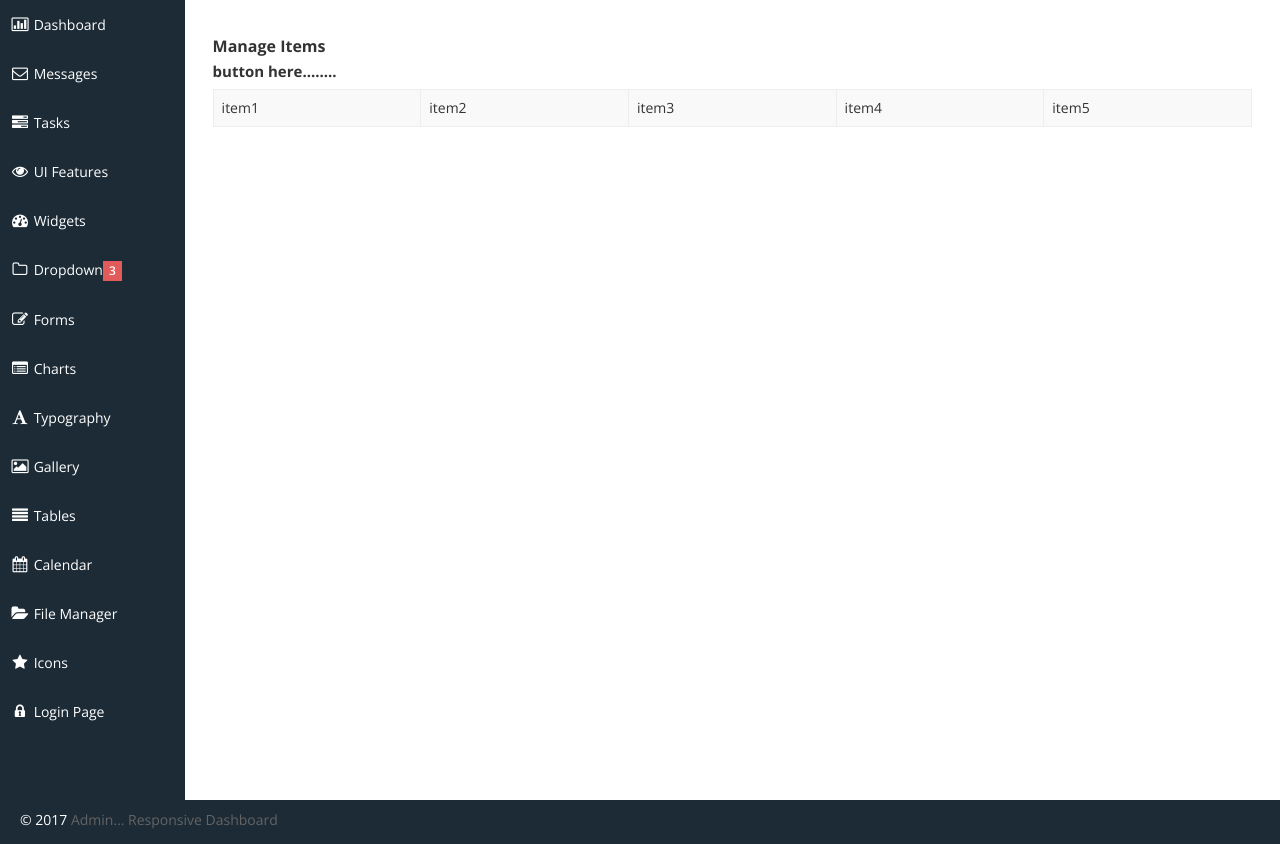
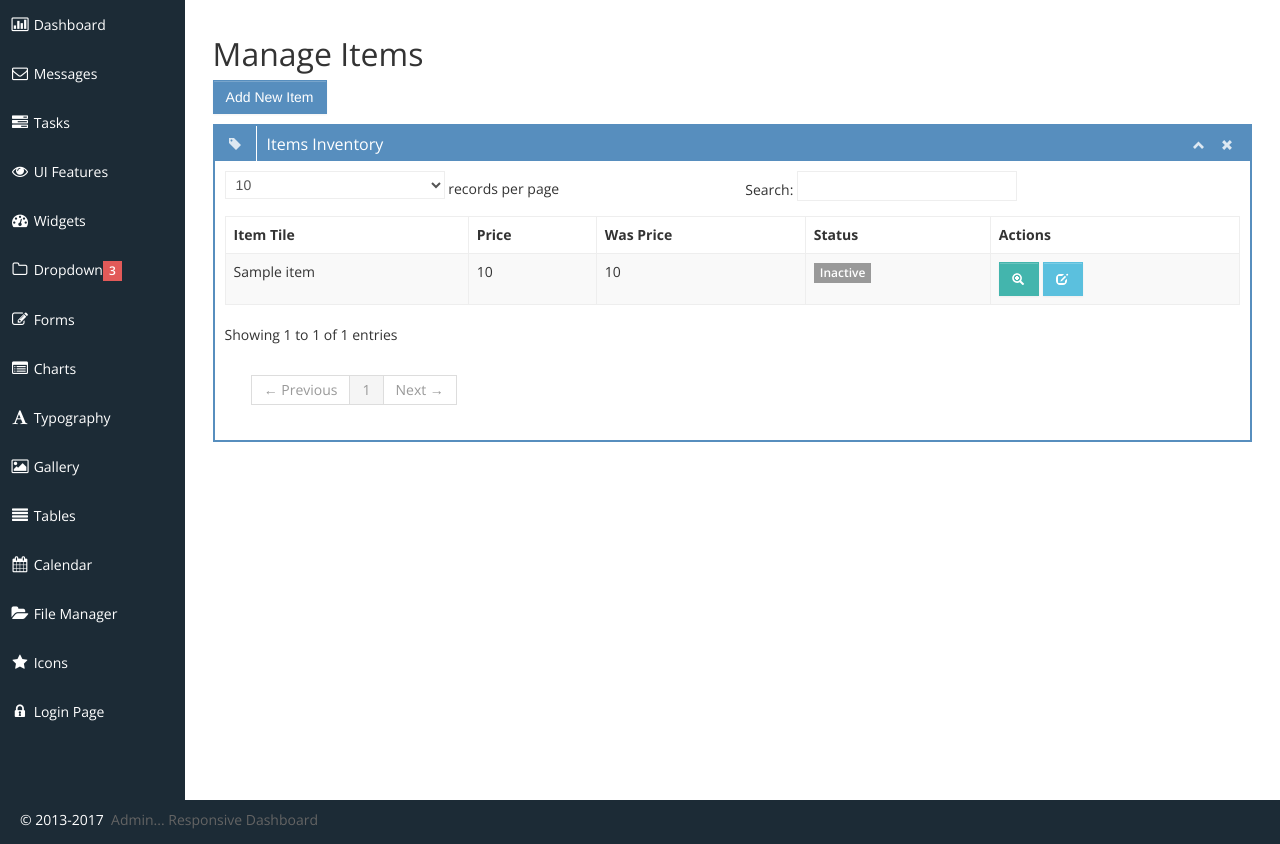
Before and after one commit to gxe1157/site4, a CodeIgniter app: page /site4/index.php/store_items/manage in a window 1280 px wide. Shown: the part 51-895 px from the top of the page. Run offline with CodeIgniter, Linux system fonts and the light colour scheme; tables that the repository leaves empty or names only in its code hold one stand-in row (values such as "Sample post").

Commit message:
Buillding adminpanel

```diff
--- a/application/config/config.php
+++ b/application/config/config.php
@@ -23,7 +23,7 @@ defined('BASEPATH') OR exit('No direct script access allowed');
 | a PHP script and you can easily do that on your own.
 |
 */
-$config['base_url'] = 'http://localhost/site4/';
+$config['base_url'] = "http://localhost/site4/";
 
 /*
 |--------------------------------------------------------------------------
--- /dev/null
+++ b/application/libraries/MY_Form_validation.php
@@ -0,0 +1,7 @@
+<?php
+/** application/libraries/My_Form_validation **/
+
+class My_Form_validation extends CI_Form_validation {
+	public $CI;
+
+}
--- a/application/modules/store_items/controllers/store_items.php
+++ b/application/modules/store_items/controllers/store_items.php
@@ -2,23 +2,152 @@
 class Store_items extends MX_Controller
 {
 
+
 function __construct() {
   parent::__construct();
 
+  $this->load->library('form_validation');
+  $this->form_validation->CI =& $this;
 }
 
-function manage()
+
+function create()
 {
+    $this->load->library('session');
     $this->load->module('site_security');
     $this->site_security->_make_sure_is_admin();
 
-    $data['view_module'] = "store_items";
-    $data['view_file'] = "manage";
+    $update_id = $this->uri->segment(3);
+    $submit = $this->input->post('submit', TRUE);
+
+    if( $submit == "Cancel" ) {
+        redirect('store_items/manage');
+    }
+
+    if( $submit == "Submit" ) {
+        // process changes
+        $this->load->library('form_validation');
+        $this->form_validation->set_rules('item_title', 'Item Title', 'required|max_length[240]|callback_item_check');
+        $this->form_validation->set_rules('item_price', 'Item Price', 'required|numeric');
+        $this->form_validation->set_rules('was_price',  'Was Price',  'numeric');
+        $this->form_validation->set_rules('status',  'Status',  'required|numeric');
+        $this->form_validation->set_rules('item_description',  'Item Description',  'required');
+
+        if($this->form_validation->run() == TRUE) {
+            $data = $this->fetch_data_from_post();
+            // make search friendly url
+            $data['item_url'] = url_title( $data['item_title'] );
+            if(is_numeric($update_id)){
+                //update the item details
+                $this->_update($update_id, $data);
+                $flash_msg = "The item details were sucessfully updated";
+            } else {
+                //insert a new item
+                $this->_insert($data);
+                $update_id = $this->get_max(); // get the ID of new item
+                $flash_msg = "The item was sucessfully added";
+            }
+            $value     = '<div class="alert alert-success" role="alert">'.$flash_msg.'</div>';
+            $this->session->set_flashdata('item', $value);
+            redirect('store_items/create/'.$update_id);
+        }
+    }
+
+    if( ( is_numeric($update_id) ) && ($submit != "Submit") ) {
+        $data = $this->fetch_data_from_db($update_id);
+    } else {
+        $data = $this->fetch_data_from_post();
+    }
+
+    if( !is_numeric($update_id) ) {
+        $data['headline'] = "Add New Line";
+    } else {
+        $data['headline'] = "Update Item Details";
+    }
+
+    $data['flash'] = $this->session->item;
+    $data['update_id'] = $update_id;
+    $data['view_file']   = "create";
+
     $this->load->module('templates');
     $this->templates->admin($data);
 
 }
 
+
+function manage() {
+    $this->load->module('site_security');
+    $this->site_security->_make_sure_is_admin();
+
+    $data['query'] = $this->get('item_title');
+    $data['view_file'] = "manage";
+
+    $this->load->module('templates');
+    $this->templates->admin($data);
+}
+
+
+function fetch_data_from_post() {
+    $data['item_title'] = $this->input->post('item_title', TRUE);
+    $data['item_price'] = $this->input->post('item_price', TRUE);
+    $data['was_price']  = $this->input->post('was_price', TRUE);
+    $data['item_description'] = $this->input->post('item_description', TRUE);
+    $data['status'] = $this->input->post('status', TRUE);
+    return $data;
+}
+
+
+function fetch_data_from_db($update_id) {
+
+    $query = $this->get_where($update_id);
+
+    foreach( $query->result() as $row ) {
+        $data['item_title'] = $row->item_title;
+        $data['item_url']   = $row->item_url;
+        $data['item_price'] = $row->item_price;
+        $data['item_description'] = $row->item_description;
+        $data['big_pic']    = $row->big_pic;
+        $data['small_pic']  = $row->small_pic;
+        $data['was_price']  = $row->was_price;
+        $data['status']  = $row->status;
+    }
+
+    if( !isset($data) ) {
+        // No records found send to manage item page
+        redirect( 'store_items/manage');
+    }
+
+    return $data;
+
+}
+
+/* Call backs go here...  */
+function item_check($str) {
+    $item_url = url_title($str);
+    $mysql_query = "select * from store_items where item_title='$str' and item_url='$item_url'";
+
+    $update_id = $this->uri->segment(3);
+    if(is_numeric($update_id)) {
+        // this is an update
+        $mysql_query .= " and id!='$update_id'";
+    }
+
+    $query = $this->_custom_query($mysql_query);
+    $num_rows = $query->num_rows();
+
+    if( $num_rows > 0 ){
+        $this->form_validation->set_message('item_check', 'The Item Title you selected is not available.');
+        return FALSE;
+    } else {
+        return TRUE;
+    }
+
+}
+/* end callbacks */
+
+
+
+/* do not change below */
 function get($order_by)
 {
     $this->load->model('mdl_store_items');
@@ -40,7 +169,7 @@ function get_with_limit($limit, $offset, $order_by)
 function get_where($id)
 {
     if (!is_numeric($id)) {
-        die('Non-numeric variable!');
+        die('Non-numeric variable! '.$id);
     }
 
     $this->load->model('mdl_store_items');
@@ -102,4 +231,6 @@ function _custom_query($mysql_query)
     return $query;
 }
 
+
+
 }
--- a/application/modules/store_items/models/mdl_store_items.php
+++ b/application/modules/store_items/models/mdl_store_items.php
@@ -3,7 +3,7 @@ class Mdl_store_items extends CI_Model
 {
 
 function __construct() {
-parent::__construct();
+    parent::__construct();
 }
 
 function get_table() {
--- a/application/modules/store_items/views/manage.php
+++ b/application/modules/store_items/views/manage.php
@@ -1,13 +1,72 @@
-<h2>Manage Items</h2>
+<?php
+	$create_item_url = base_url()."store_items/create";
 
-<h3> button here........</h3>
+?>
 
-<table class="table table-striped table-bordered">
-  <tr>
-    <td>item1</td>
-    <td>item2</td>
-    <td>item3</td>
-    <td>item4</td>
-    <td>item5</td>
-  </tr>
-</table>
+<h1>Manage Items</h1>
+
+<p style="margin-top: 30px,">
+	<a href="<?= $create_item_url ?>" ><button type="button" class="btn btn-primary">Add New Item</button></a>
+</p>
+
+
+<div class="row-fluid sortable">
+	<div class="box span12">
+		<div class="box-header" data-original-title>
+			<h2><i class="halflings-icon white tag"></i><span class="break"></span>Items Inventory</h2>
+			<div class="box-icon">
+				<a href="#" class="btn-minimize"><i class="halflings-icon white chevron-up"></i></a>
+				<a href="#" class="btn-close"><i class="halflings-icon white remove"></i></a>
+			</div>
+		</div>
+		<div class="box-content">
+			<table class="table table-striped table-bordered bootstrap-datatable datatable">
+			  <thead>
+				  <tr>
+					  <th>Item Tile</th>
+					  <th>Price</th>
+					  <th>Was Price</th>
+					  <th>Status</th>
+					  <th>Actions</th>
+				  </tr>
+			  </thead>
+			  <tbody>
+
+			    <?php
+			    	 foreach( $query->result() as $row ){
+			    	 	$edit_item_url = base_url()."store_items/create/".$row->id;
+			    	 	$status = $row->status;
+			    	 	if( $status == 1) {
+			    	 		$status_label = "success";
+			    	 		$status_desc  = "Active";
+			    	 	} else {
+			    	 		$status_label = "defaults";
+			    	 		$status_desc  = "Inactive";
+			    	 	}
+
+
+			    ?>
+						<tr>
+							<td><?= $row->item_title ?></td>
+							<td class="right"><?= $row->item_price ?></td>
+							<td class="right"><?= $row->was_price ?></td>
+							<td class="center">
+								<span class="label label-<?= $status_label ?>"><?= $status_desc ?></span>
+							</td>
+							<td class="center">
+								<a class="btn btn-success" href="#">
+									<i class="halflings-icon white zoom-in"></i>
+								</a>
+								<a class="btn btn-info" href="<?= $edit_item_url ?>">
+									<i class="halflings-icon white edit"></i>
+								</a>
+							</td>
+						</tr>
+			    <?php } ?>
+
+			  </tbody>
+		  </table>
+		</div>
+	</div><!--/span-->
+
+</div><!--/row-->
--- a/application/modules/templates/controllers/templates.php
+++ b/application/modules/templates/controllers/templates.php
@@ -76,6 +76,7 @@ function public_blueMass( $page = null, $dir_name1 = null, $dir_name2 = null, $p
     $data['nav_to']   = !isset($dir_name2) ? 'Blue Mass ' : 'Blue Mass '.substr( $dir_name2, 2);
     $data['contents'] = $page == null ? 'main' : $page;
 
+    $data['view_module'] = $this->uri->segment(1);
     $this->load->view('public/html_master_view', $data);
 }
 
@@ -88,6 +89,7 @@ function admin( $data = array() ) {
     $this->load->module('site_security');
     $this->site_security->_make_sure_is_admin();
 
+    $data['view_module'] = $this->uri->segment(1);
     $this->load->view('admin/admin', $data);
 }
 
--- a/application/modules/templates/views/admin/admin.php
+++ b/application/modules/templates/views/admin/admin.php
@@ -380,7 +380,7 @@
 	<footer>
 
 		<p>
-			<span style="text-align:left;float:left">&copy; 2017 <a href="http://themifycloud.com/downloads/janux-free-responsive-admin-dashboard-template/" alt="Bootstrap_Metro_Dashboard">Admin... Responsive Dashboard</a></span>
+			<span style="text-align:left;float:left">&copy; 2013-<?php echo date("Y"); ?> &nbsp;<a href="http://themifycloud.com/downloads/janux-free-responsive-admin-dashboard-template/" alt="Bootstrap_Metro_Dashboard">Admin... Responsive Dashboard</a></span>
 
 		</p>
 
```
Also changed, not shown: application/modules/store_items/views/create.php (added, +84 -0 lines).
